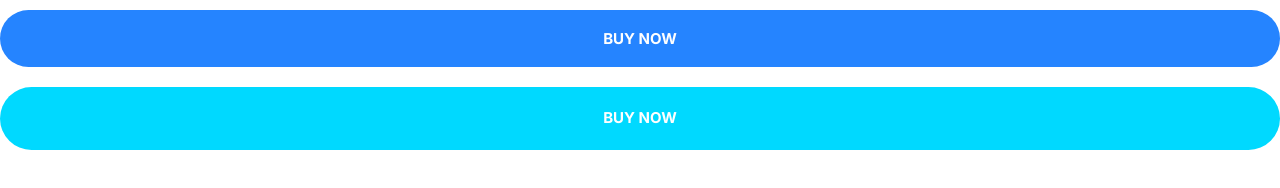
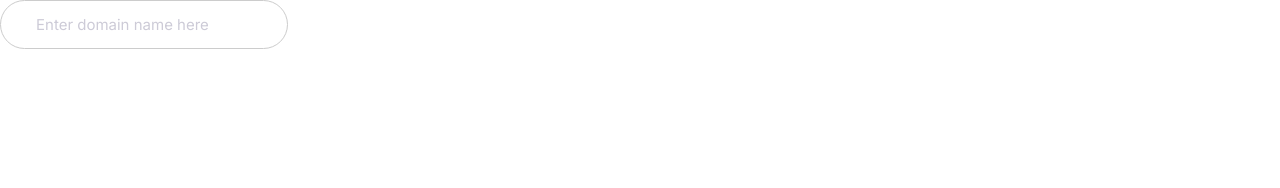
Before and after one commit to SeniorIntern/moshify, a plain HTML site: page index.html in a window 1280 px wide. Drawn offline with Linux system fonts and the light colour scheme.

Commit message:
Build the input component

```diff
--- a/css/styles.css
+++ b/css/styles.css
@@ -236,3 +236,23 @@
     font-size: 1.5rem;
   }
 }
+
+/* Inputs */
+.input {
+  border-radius: 30px;
+  border: 1px solid #ccc;
+  color: var(--color-headings);
+  font-size: 2rem;
+  outline: 0;
+  padding: 1.5rem 3.5rem;
+}
+
+::placeholder {
+  color: #cdcbd7;
+}
+
+@media screen and (min-width:1024px) {
+  .input {
+    font-size: 1.5rem;
+  }
+}
--- a/index.html
+++ b/index.html
@@ -14,8 +14,7 @@
 </head>
 
 <body>
-  <button class="btn btn--primary btn--block">Buy Now</button>
-  <a href="#" class="btn btn--secondary btn--block">Buy Now</a>
+  <input class="input" placeholder="Enter domain name here">
 </body>
 
 </html>
```
